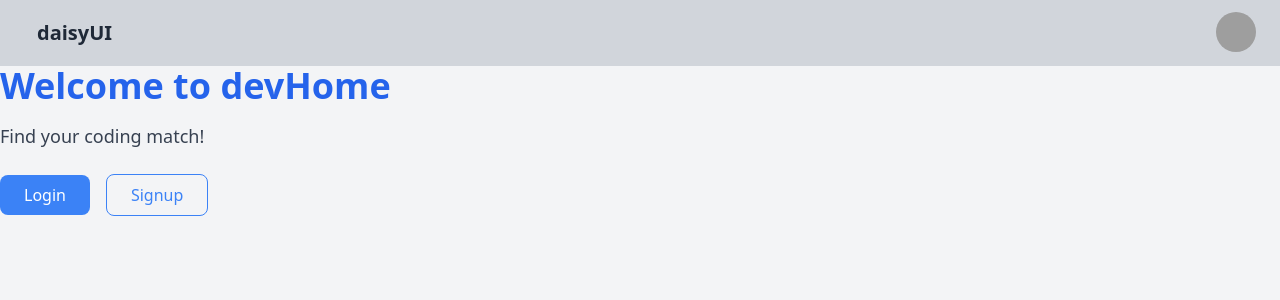
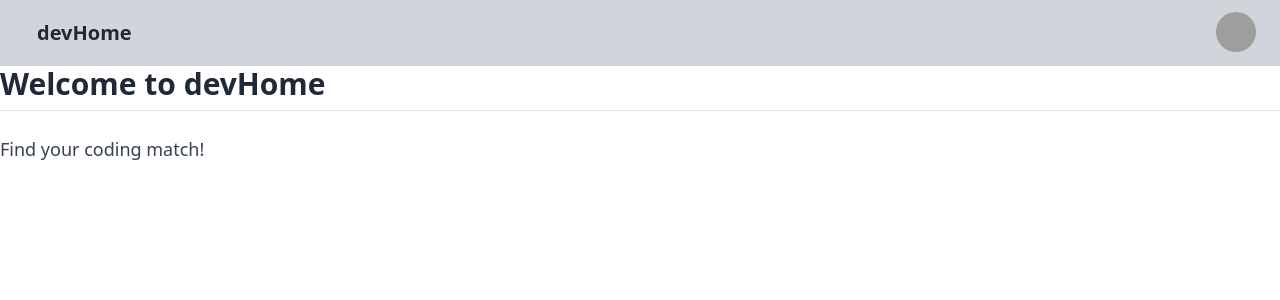
Before and after one commit to piyushroy007/devHome, a React (Vite) app in the folder frontend/: page / in a window 1280 px wide. Shown: the top 300 px of the page. Built offline with nearby package versions, Linux system fonts and the light colour scheme; grey boxes are pictures that could not be loaded.

Commit message:
navBar setup

```diff
--- a/frontend/src/App.jsx
+++ b/frontend/src/App.jsx
@@ -1,58 +1,18 @@
 import React from "react";
 import { BrowserRouter as Router, Routes, Route } from "react-router-dom";
+import NavBar from "./NavBar";
 
 // Placeholder Components
 const Home = () => (
-    <div className="flex flex-col min-h-screen bg-gray-100">
-        <div className="navbar bg-gray-300 px-5">
-            <div className="flex-1">
-                <a className="btn btn-ghost text-xl">daisyUI</a>
-            </div>
-            <div className="flex-none gap-2">
-                <div className="dropdown dropdown-end">
-                    <div
-                        tabIndex={0}
-                        role="button"
-                        className="btn btn-ghost btn-circle avatar">
-                        <div className="w-10 rounded-full">
-                            <img
-                                alt="Tailwind CSS Navbar component"
-                                src="https://img.daisyui.com/images/stock/photo-1534528741775-53994a69daeb.webp"
-                            />
-                        </div>
-                    </div>
-                    <ul
-                        tabIndex={0}
-                        className="menu menu-sm dropdown-content bg-base-100 rounded-box z-[1] mt-3 w-52 p-2 shadow">
-                        <li>
-                            <a className="justify-between">
-                                Profile
-                                <span className="badge">New</span>
-                            </a>
-                        </li>
-                        <li>
-                            <a>Settings</a>
-                        </li>
-                        <li>
-                            <a>Logout</a>
-                        </li>
-                    </ul>
-                </div>
-            </div>
+    <>
+        <NavBar />
+        <div>
+            <h1 className="text-3xl font-bold text-gray-800 border-b pb-2 mb-6">
+                Welcome to devHome
+            </h1>
+            <p className="text-lg text-gray-700">Find your coding match!</p>
         </div>
-        <h1 className="text-4xl font-bold text-blue-600 mb-4">
-            Welcome to devHome
-        </h1>
-        <p className="text-lg text-gray-700">Find your coding match!</p>
-        <div className="mt-6 space-x-4">
-            <button className="px-6 py-2 bg-blue-500 text-white rounded-lg hover:bg-blue-600 transition">
-                Login
-            </button>
-            <button className="px-6 py-2 border border-blue-500 text-blue-500 rounded-lg hover:bg-blue-50 transition">
-                Signup
-            </button>
-        </div>
-    </div>
+    </>
 );
 
 const Dashboard = () => (
--- /dev/null
+++ b/frontend/src/NavBar.jsx
@@ -0,0 +1,44 @@
+import React from "react";
+
+const NavBar = () => {
+    return (
+        <div className="navbar bg-gray-300 px-5">
+            <div className="flex-1">
+                <a className="btn btn-ghost text-xl">devHome</a>
+            </div>
+            <div className="flex-none gap-2">
+                <div className="dropdown dropdown-end">
+                    <div
+                        tabIndex={0}
+                        role="button"
+                        className="btn btn-ghost btn-circle avatar">
+                        <div className="w-10 rounded-full">
+                            <img
+                                alt="Tailwind CSS Navbar component"
+                                src="https://img.daisyui.com/images/stock/photo-1534528741775-53994a69daeb.webp"
+                            />
+                        </div>
+                    </div>
+                    <ul
+                        tabIndex={0}
+                        className="menu menu-sm dropdown-content bg-base-100 rounded-box z-[1] mt-3 w-52 p-2 shadow">
+                        <li>
+                            <a className="justify-between">
+                                Profile
+                                <span className="badge">New</span>
+                            </a>
+                        </li>
+                        <li>
+                            <a>Settings</a>
+                        </li>
+                        <li>
+                            <a>Logout</a>
+                        </li>
+                    </ul>
+                </div>
+            </div>
+        </div>
+    );
+};
+
+export default NavBar;
```
